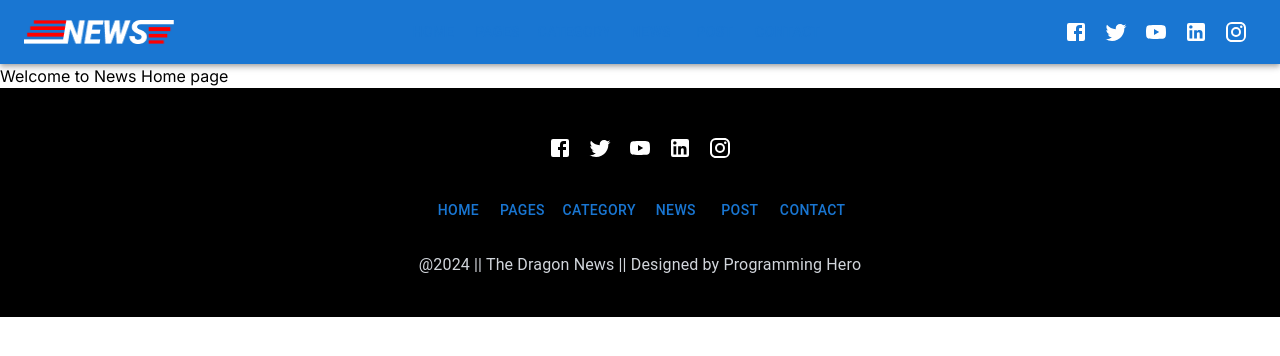
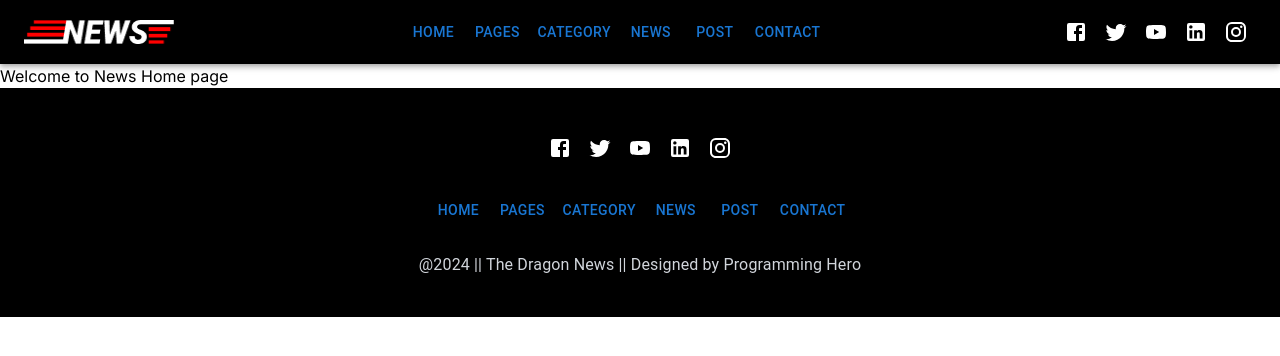
Before and after one commit to AsibHasanRiyad/the-dragon-news-with-nextJs, a Next.js app: page / in a window 1280 px wide. Shown: the top 356 px of the page. Built offline with nearby package versions, Linux system fonts and the light colour scheme.

Commit message:
footer is added

```diff
--- a/src/components/shared/Navbar.js
+++ b/src/components/shared/Navbar.js
@@ -44,7 +44,7 @@ const navItems = [
 
 function Navbar() {
   return (
-    <AppBar position="static" className="bg-black">
+    <AppBar position="static" sx={{ background: "black", color: "white" }}>
       <Container maxWidth="xl">
         <Toolbar disableGutters>
           <Image src={logo} height={100} width={150} alt="logo" />
```
